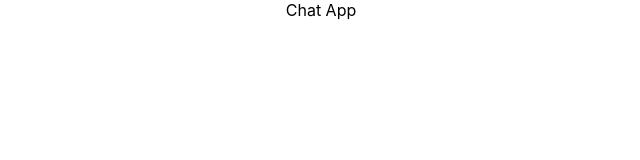
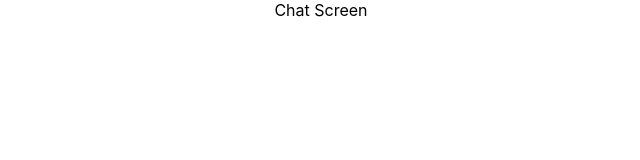
Before and after one commit to shrki416/Playground, a React (Create React App) app in the folder chat-app/chat-frontend/: page / in a window 1280 px wide. Shown: the top 160 px of the page, without its empty margins (319-959 px from the left). Built offline with nearby package versions, Linux system fonts and the light colour scheme.

Commit message:
Start basic routing and install react-router-dom

```diff
--- a/chat-app/chat-frontend/src/App.js
+++ b/chat-app/chat-frontend/src/App.js
@@ -1,7 +1,23 @@
 import "./App.css";
+import Login from "./components/Auth/Login";
+import Register from "./components/Auth/Register";
+import Chat from "./components/Chat/Chat";
+
+import { BrowserRouter as Router, Route, Switch } from "react-router-dom";
 
 function App() {
-  return <div className="App">Chat App</div>;
+  return (
+    <Router>
+      <div className="App">
+        <Switch>
+          <Route exact path="/" component={Chat} />
+          <Route path="/login" component={Login} />
+          <Route path="/register" component={Register} />
+          <Route render={() => <h1>404: Page Not Found</h1>} />
+        </Switch>
+      </div>
+    </Router>
+  );
 }
 
 export default App;
```
